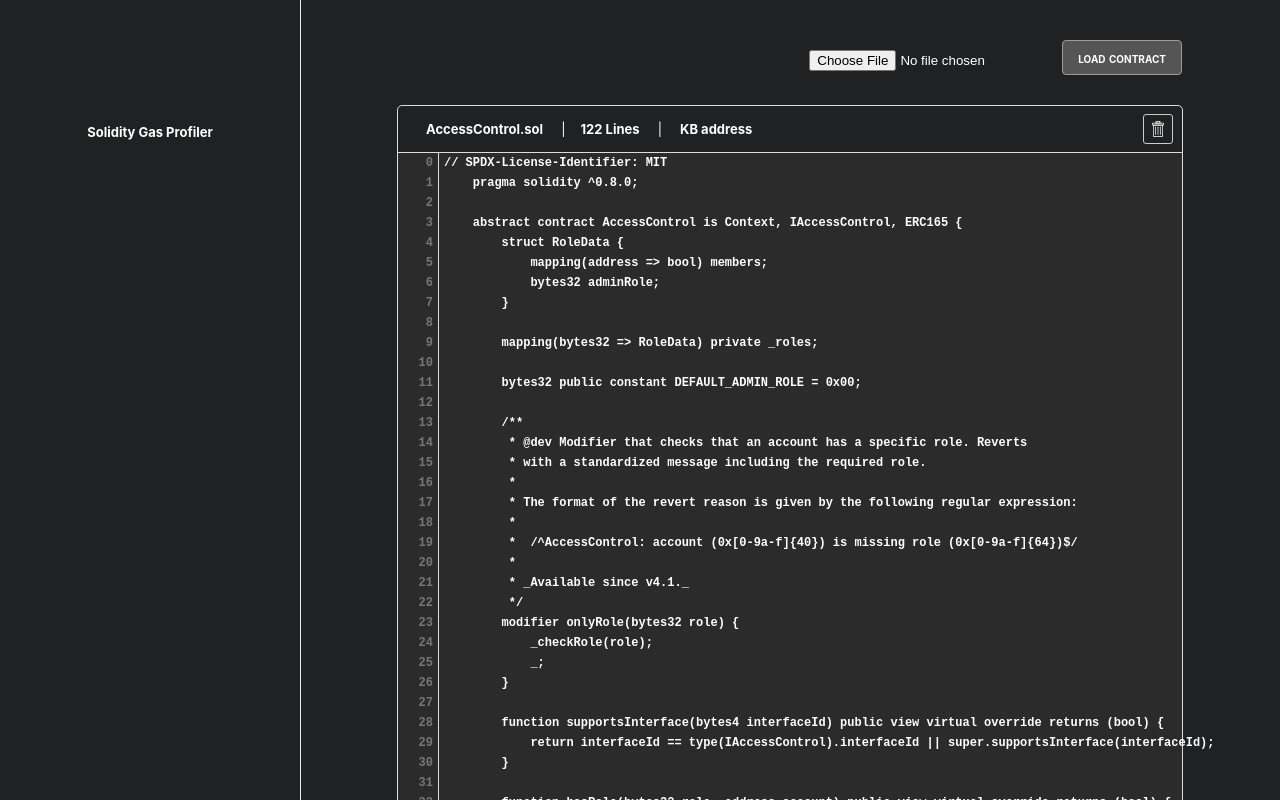
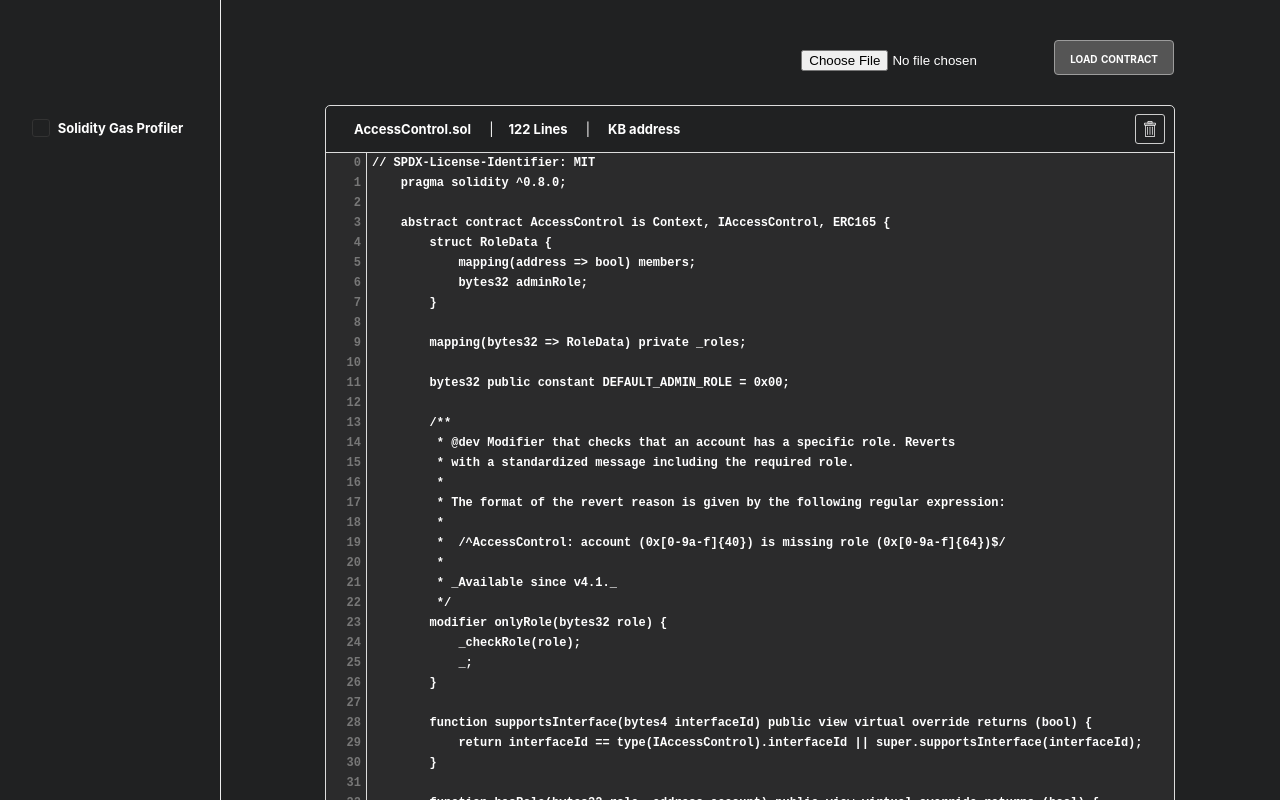
Before and after one commit to vlmlee/Gas-Profiler, a React (Create React App) app: page / in a window 1280 px wide. Shown: the top 800 px of the page. Built offline with nearby package versions, Linux system fonts and the light colour scheme.

Commit message:
additional styling updates

```diff
--- a/src/App.js
+++ b/src/App.js
@@ -22,9 +22,11 @@ function App() {
     return (
         <div className="App">
             <div className={'sidebar'}>
-                <div className={'sidebar__title'}>Solidity Gas Profiler</div>
+                <div className={'sidebar__title'}>
+                    <div className={'sidebar__icon'}></div> Solidity Gas Profiler
+                </div>
             </div>
-            <div className={'main'}>
+            <main id={'main'}>
                 <header>
                     <Button onClick={uploadFile}>load contract</Button>
                     <input type="file" name="file" id={'file'} />
@@ -36,7 +38,7 @@ function App() {
                         <div>Upload a contract</div>
                     )}
                 </div>
-            </div>
+            </main>
         </div>
     );
 }
--- a/src/App.scss
+++ b/src/App.scss
@@ -8,16 +8,6 @@ header {
     height: 60px;
     width: 80%;
     margin: 15px auto;
-
-    h1.title {
-        display: inline-block;
-        margin: 0;
-        float: left;
-        font-size: 52px;
-        color: white;
-        font-family: 'New York Medium', -apple-system, BlinkMacSystemFont, 'Segoe UI', Helvetica, Arial, sans-serif,
-            'Apple Color Emoji', 'Segoe UI Emoji';
-    }
 
     input[name='file'] {
         position: relative;
@@ -33,6 +23,8 @@ header {
     }
 }
 
+$sidebar-width: 220px;
+
 .App {
     display: flex;
     flex-direction: row;
@@ -45,7 +37,7 @@ header {
         color: white;
         font-size: 13px;
         font-weight: bold;
-        width: 300px;
+        width: $sidebar-width;
         height: 100%;
 
         -ms-overflow-style: none;
@@ -58,41 +50,23 @@ header {
         &__title {
             text-align: center;
             position: relative;
-            top: 124px;
+            top: 115px;
+        }
+
+        &__icon {
+            height: 16px;
+            width: 16px;
+            border: 1px solid #333;
+            border-radius: 3px;
+            display: inline-block;
+            position: relative;
+            left: -5px;
+            top: 4px;
         }
     }
 
-    .sidebar-footer {
-        position: fixed;
-        left: 0;
-        right: calc(80% + 50px);
-        bottom: 0;
-        border-top: 1px solid #eee;
-        margin-right: 10px;
-        height: 120px;
-        overflow: hidden;
-
-        .info {
-            position: relative;
-            top: 50px;
-            text-align: center;
-            font-size: 16px;
-            font-family: 'SF Pro Display';
-            font-variant: small-caps;
-            cursor: pointer;
-
-            &:hover {
-                color: #555;
-            }
-
-            &:active {
-                color: #888;
-            }
-        }
-    }
-
-    .main {
-        margin-left: 300px;
+    main {
+        margin-left: $sidebar-width;
         flex-grow: 6;
         color: white;
     }
--- a/src/components/Contract.scss
+++ b/src/components/Contract.scss
@@ -45,10 +45,6 @@
 
     pre {
         position: relative;
-
-        &:last-child {
-            padding-bottom: 5px;
-        }
     }
 
     pre:before {
@@ -78,10 +74,6 @@
     }
 }
 
-.contract-line:first-of-type {
-    padding-top: 5px;
-}
-
 .contract-line,
 .contract-line-number {
     display: inline-block;
```
